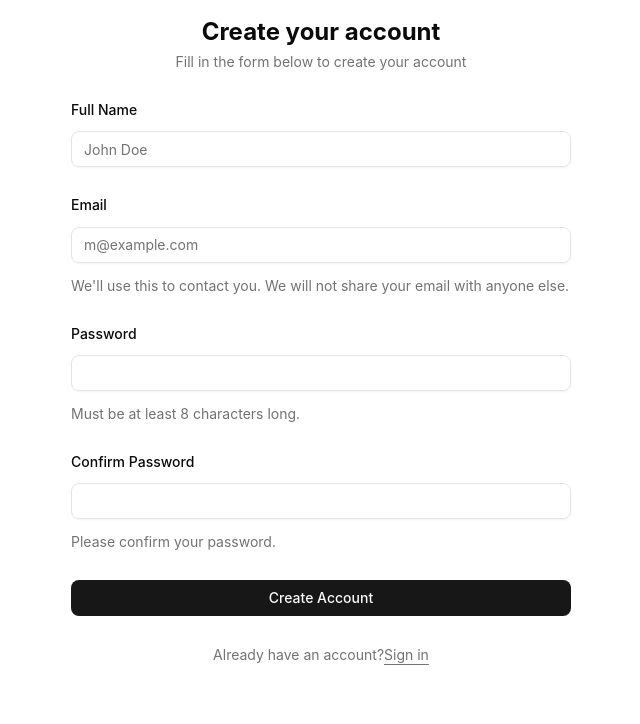
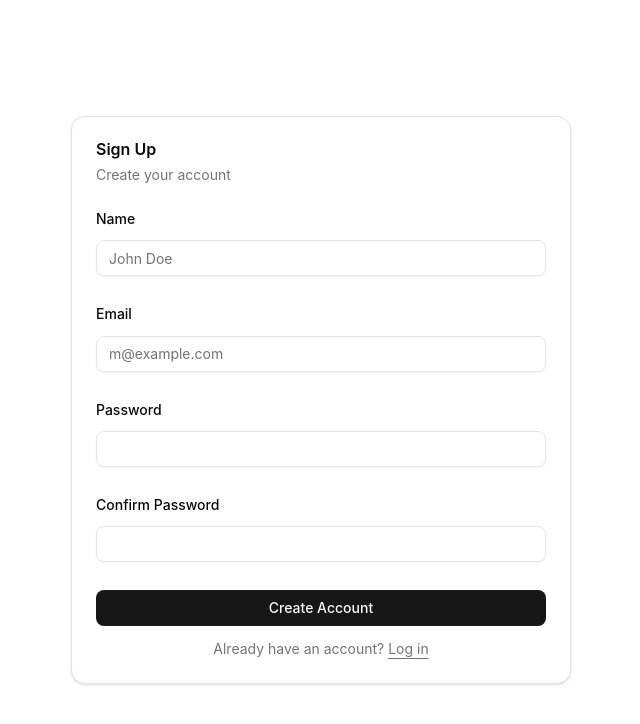
Before and after one commit to Vryon09/clinic-app, a React (Vite) app in the folder frontend/: page / in a window 1280 px wide. Both pictures are taken after a click on the link "Sign up". Shown: the top 724 px of the page, without its empty margins (319-959 px from the left). Built offline with nearby package versions, Linux system fonts and the light colour scheme.

Commit message:
feat: update sign up form

```diff
--- a/frontend/src/ui/login-form.tsx
+++ b/frontend/src/ui/login-form.tsx
@@ -20,7 +20,7 @@ export function LoginForm({ switchMode }: LoginFormProps) {
   const navigate = useNavigate();
 
   return (
-    <div className={cn("flex flex-col gap-6")}>
+    <div className={cn("flex w-full flex-col gap-6")}>
       <Card>
         <CardHeader>
           <CardTitle>Login to your account</CardTitle>
--- a/frontend/src/ui/pages/auth/AuthPage.tsx
+++ b/frontend/src/ui/pages/auth/AuthPage.tsx
@@ -10,8 +10,8 @@ export function AuthPage() {
   }
 
   return (
-    <div>
-      <div className="mx-auto w-125">
+    <div className="flex h-screen w-full items-center justify-center">
+      <div className="w-125">
         {form === "signup" ? (
           <SignupForm switchMode={switchMode} />
         ) : (
--- a/frontend/src/ui/signup-form.tsx
+++ b/frontend/src/ui/signup-form.tsx
@@ -1,60 +1,76 @@
 import { cn } from "@/lib/utils";
-import { Button } from "./ui/button";
+
+import { useNavigate } from "react-router";
+import {
+  Card,
+  CardContent,
+  CardDescription,
+  CardHeader,
+  CardTitle,
+} from "./ui/card";
 import { Field, FieldDescription, FieldGroup, FieldLabel } from "./ui/field";
 import { Input } from "./ui/input";
+import { Button } from "./ui/button";
 
 interface SignupFormProps {
   switchMode: () => void;
 }
 
 export function SignupForm({ switchMode }: SignupFormProps) {
+  const navigate = useNavigate();
+
   return (
-    <form className={cn("flex flex-col gap-6 py-4")}>
+    <div className={cn("flex w-full flex-col gap-6")}>
+      <Card>
+        <CardHeader>
+          <CardTitle>Sign Up</CardTitle>
+          <CardDescription>Create your account</CardDescription>
+        </CardHeader>
+        <CardContent>
+          <form>
             <FieldGroup>
-        <div className="flex flex-col items-center gap-1 text-center">
-          <h1 className="text-2xl font-bold">Create your account</h1>
-          <p className="text-muted-foreground text-sm text-balance">
-            Fill in the form below to create your account
-          </p>
-        </div>
               <Field>
-          <FieldLabel htmlFor="name">Full Name</FieldLabel>
+                <FieldLabel htmlFor="name">Name</FieldLabel>
                 <Input id="name" type="text" placeholder="John Doe" required />
               </Field>
               <Field>
                 <FieldLabel htmlFor="email">Email</FieldLabel>
-          <Input id="email" type="email" placeholder="m@example.com" required />
-          <FieldDescription>
-            We&apos;ll use this to contact you. We will not share your email
-            with anyone else.
-          </FieldDescription>
+                <Input
+                  id="email"
+                  type="email"
+                  placeholder="m@example.com"
+                  required
+                />
               </Field>
               <Field>
+                <div className="flex items-center">
                   <FieldLabel htmlFor="password">Password</FieldLabel>
+                </div>
                 <Input id="password" type="password" required />
-          <FieldDescription>
-            Must be at least 8 characters long.
-          </FieldDescription>
               </Field>
               <Field>
-          <FieldLabel htmlFor="confirm-password">Confirm Password</FieldLabel>
+                <div className="flex items-center">
+                  <FieldLabel htmlFor="confirm-password">
+                    Confirm Password
+                  </FieldLabel>
+                </div>
                 <Input id="confirm-password" type="password" required />
-          <FieldDescription>Please confirm your password.</FieldDescription>
               </Field>
               <Field>
-          <Button type="submit" onClick={() => switchMode()}>
+                <Button type="submit" onClick={() => navigate("/home")}>
                   Create Account
                 </Button>
-        </Field>
-        <Field>
-          <FieldDescription className="px-6 text-center">
-            Already have an account?
-            <a onClick={() => switchMode()} href="#">
-              Sign in
+                <FieldDescription className="text-center">
+                  Already have an account?{" "}
+                  <a onClick={switchMode} href="#">
+                    Log in
                   </a>
                 </FieldDescription>
               </Field>
             </FieldGroup>
           </form>
+        </CardContent>
+      </Card>
+    </div>
   );
 }
```
Lines whose indentation alone changed are shown as unchanged.
